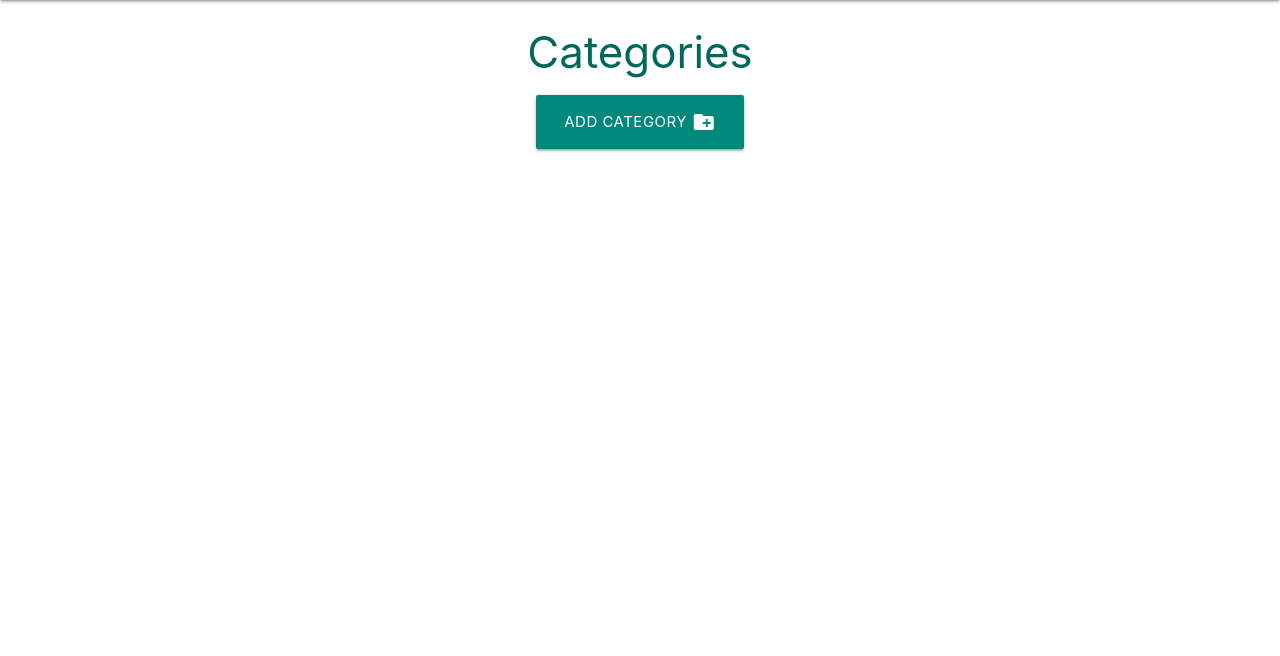
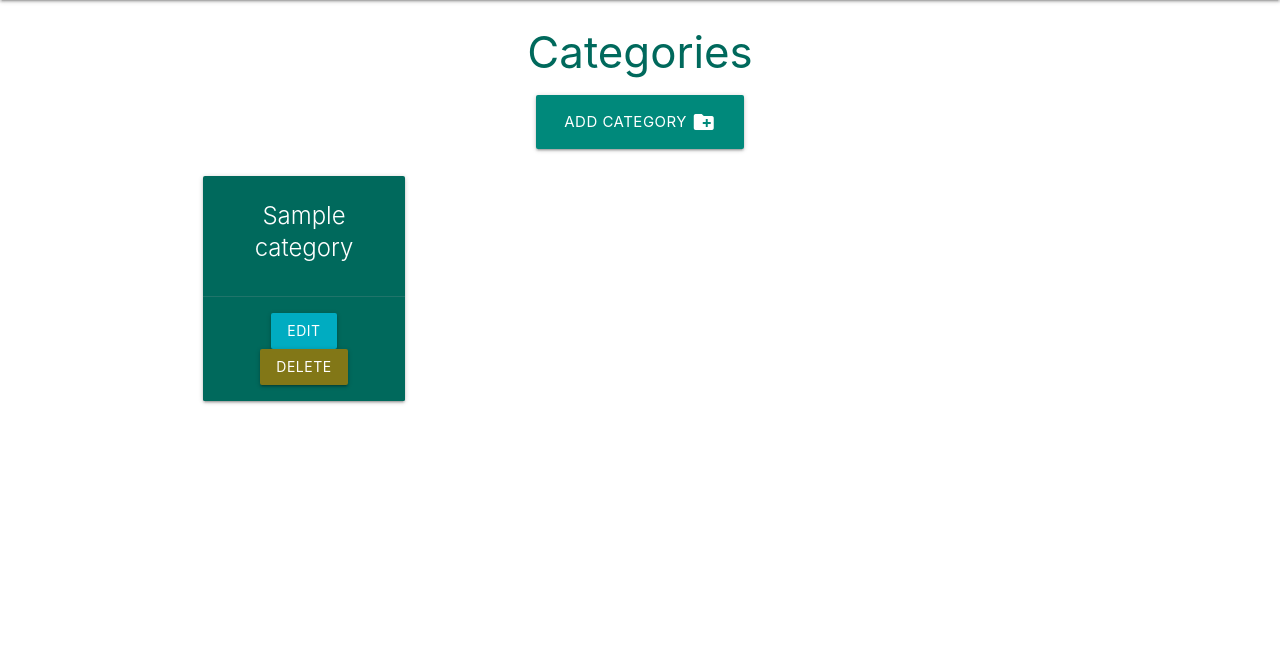
Before and after one commit to pavlo-myskov/flask-task-manager, a Flask app: page /categories in a window 1280 px wide. Shown: the part 64-720 px from the top of the page. Run offline with Flask 2, Linux system fonts and the light colour scheme; tables that the repository leaves empty hold one stand-in row (values such as "Sample post").

Commit message:
Implement viewing categories

```diff
--- a/taskmanager/routes.py
+++ b/taskmanager/routes.py
@@ -10,7 +10,8 @@ def home():
 
 @app.route("/categories")
 def categories():
-    return render_template("categories.html")
+    categories = list(Category.query.order_by(Category.category_name).all())
+    return render_template("categories.html", categories=categories)
 
 
 @app.route("/add_category", methods=["GET", "POST"])
--- a/taskmanager/templates/categories.html
+++ b/taskmanager/templates/categories.html
@@ -9,5 +9,20 @@
       Add Category <i class="material-icons center-icon">create_new_folder</i></a>
   </div>
 </div>
+<div class="row">
+  {% for categorie in categories %}
+  <div class="col s12 m6 l4 xl3">
+    <div class="card teal darken-3 center-align">
+      <div class="card-content white-text">
+        <span class="card-title">{{ categorie.category_name }}</span>
+      </div>
+      <div class="card-action">
+        <a href="#" class="btn cyan darken-1">Edit</a>
+        <a href="#" class="btn cyan lime darken-4">Delete</a>
+      </div>
+    </div>
+  </div>
+  {% endfor %}
+</div>
 
 {% endblock %}
```
